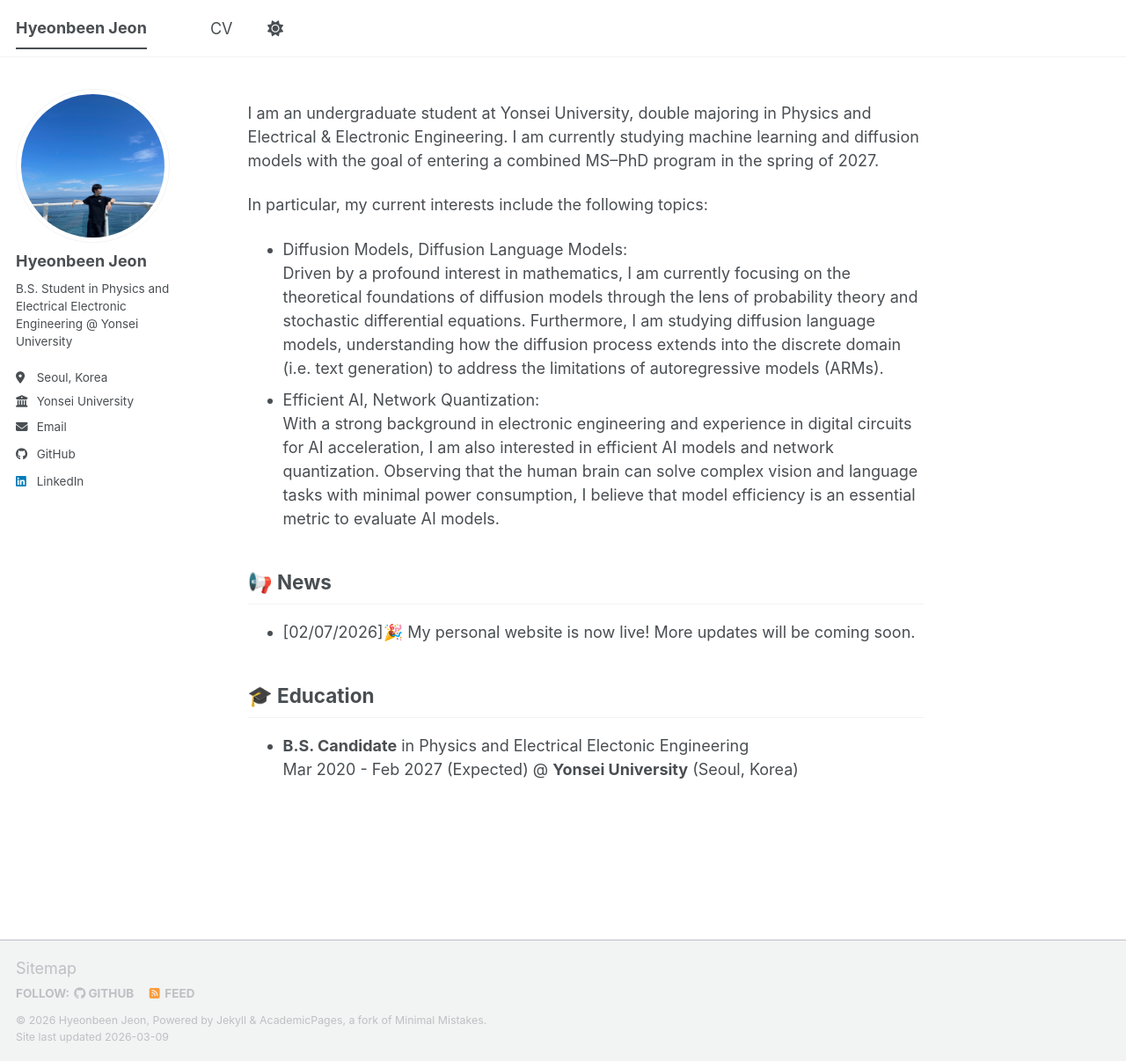
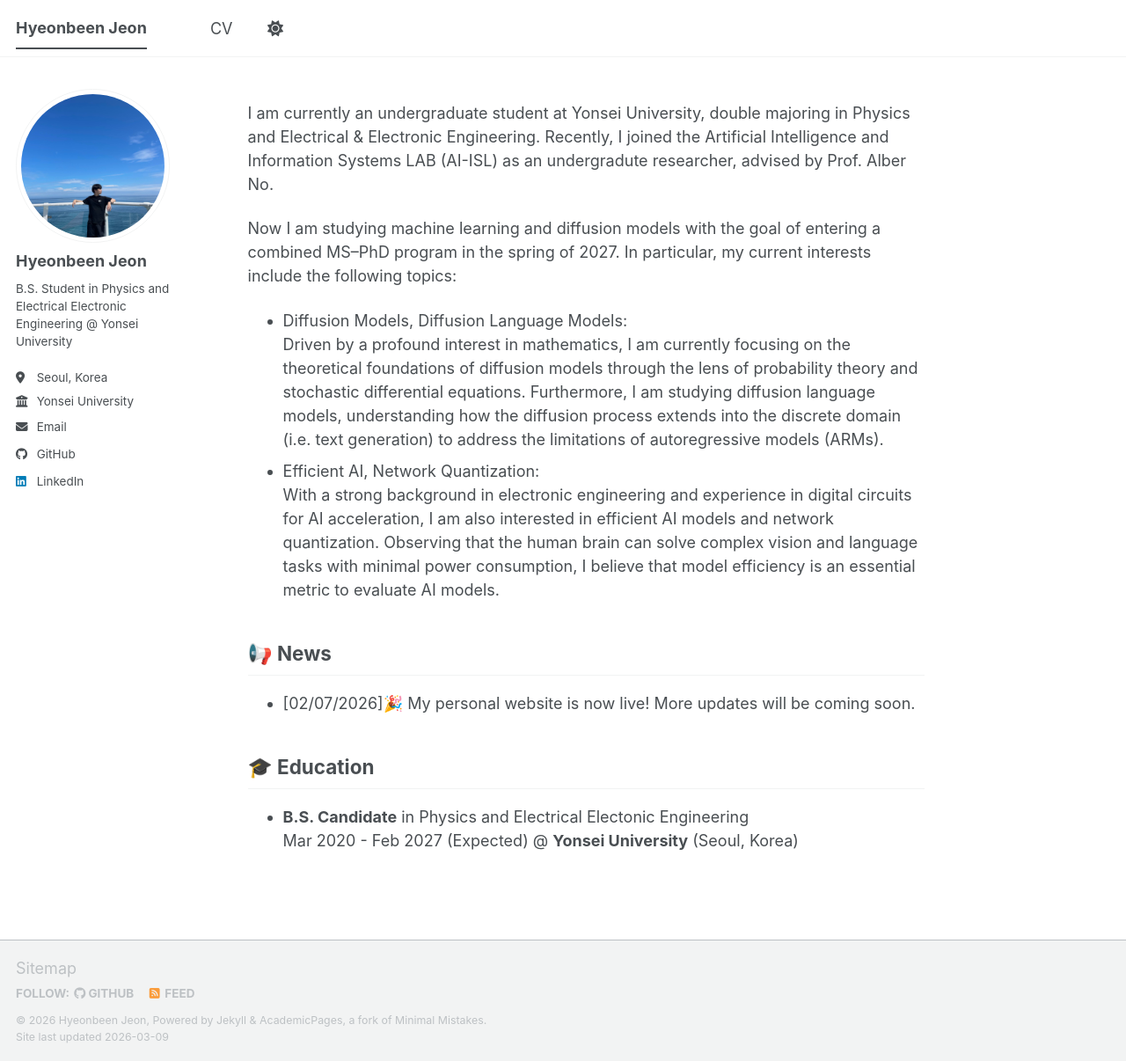
Before and after one commit to jnhnbn01/jnhnbn01.github.io, a Jekyll site: the page built from _pages/about.md, in a window 1280 px wide and 1206 px high. Shown: the whole window at 88% size. Built offline with Jekyll 4.4.1, drawn with Linux system fonts in a browser that asks for light colours; a script bundle is joined from its source files by our own code; library files that are not in the unit come from our copies.

Commit message:
about.md 업데이트

```diff
--- a/_pages/about.md
+++ b/_pages/about.md
@@ -7,8 +7,10 @@ redirect_from:
   - /about.html
 ---
 
-I am an undergraduate student at Yonsei University, double majoring in Physics and Electrical & Electronic Engineering. I am currently studying machine learning and diffusion models with the goal of entering a combined MS–PhD program in the spring of 2027.
+I am currently an undergraduate student at Yonsei University, double majoring in Physics and Electrical & Electronic Engineering.
+Recently, I joined the Artificial Intelligence and Information Systems LAB (AI-ISL) as an undergradute researcher, advised by Prof. Alber No.
 
+Now I am studying machine learning and diffusion models with the goal of entering a combined MS–PhD program in the spring of 2027.
 In particular, my current interests include the following topics:
 - Diffusion Models, Diffusion Language Models:<br>
   Driven by a profound interest in mathematics, I am currently focusing on the theoretical foundations of diffusion models through the lens of probability theory and stochastic differential equations. Furthermore, I am studying diffusion language models, understanding how the diffusion process extends into the discrete domain (i.e. text generation) to address the limitations of autoregressive models (ARMs).
```
